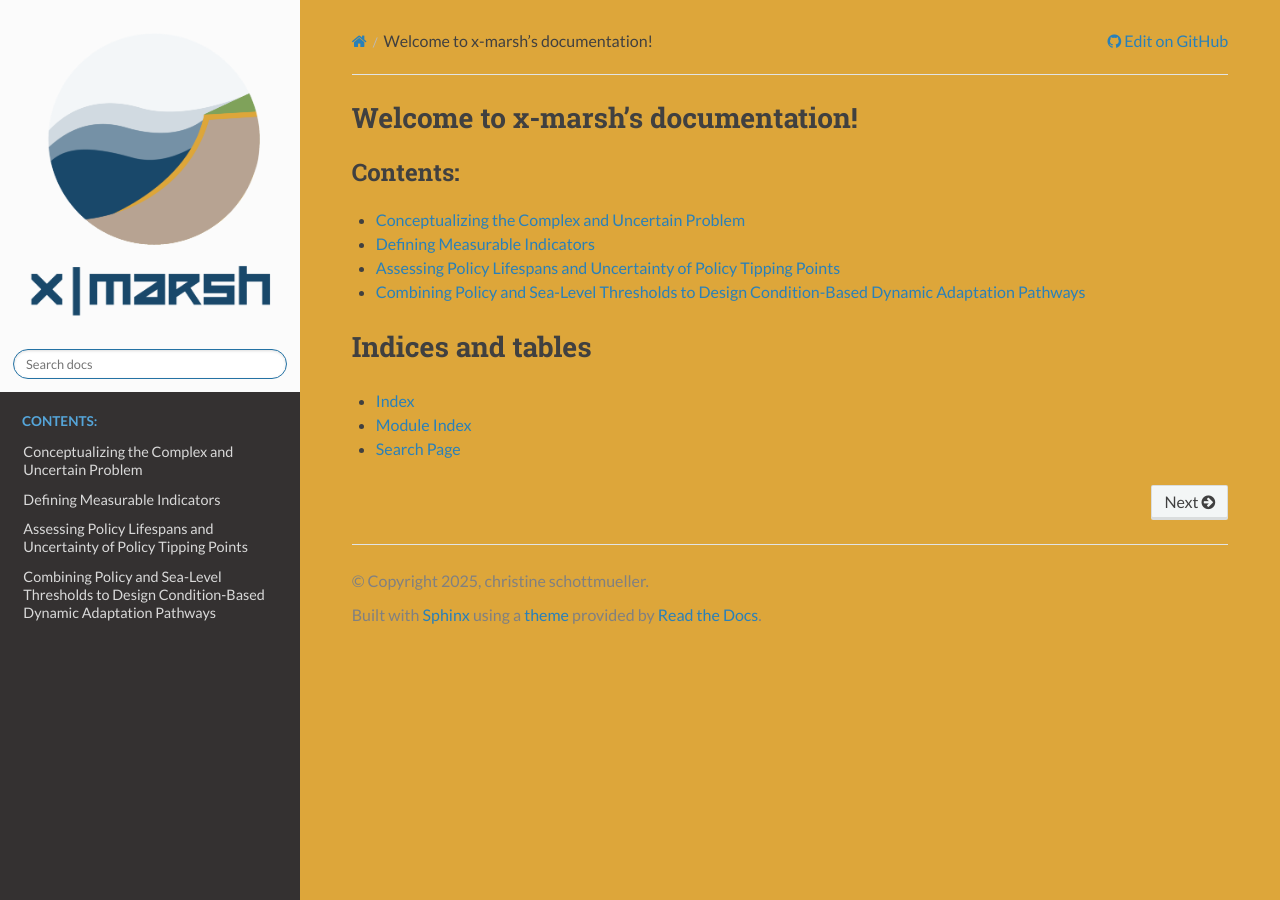
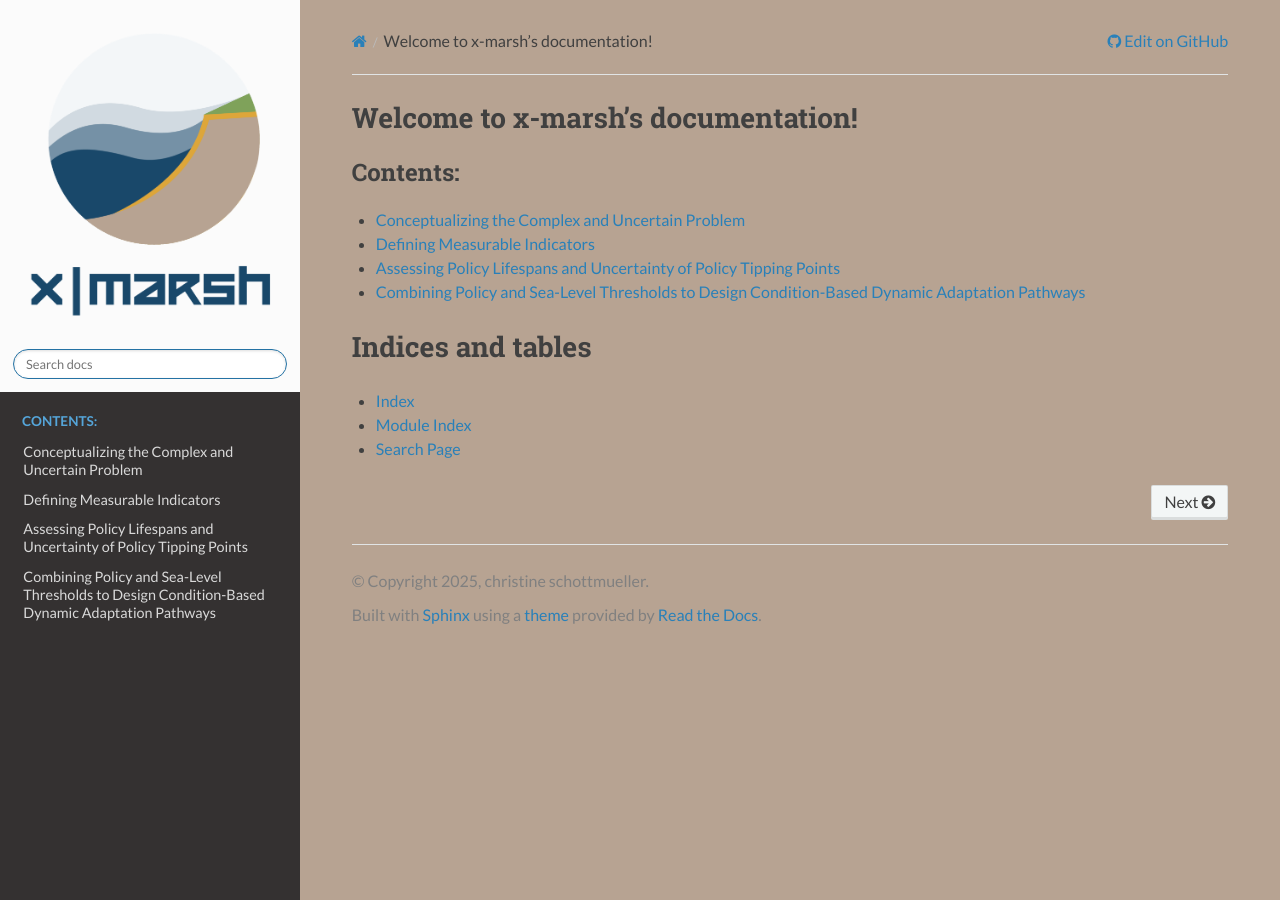
Before and after one commit to christineschottmueller/x-marsh, a Sphinx documentation site: the page built from docs/index.rst, in a window 1280 px wide. Built offline with Sphinx 7.4.7 and the Read the Docs theme 3.1.0, drawn with Linux system fonts in a browser that asks for light colours.

Commit message:
Updated custom.css

```diff
--- a/docs/_static/custom.css
+++ b/docs/_static/custom.css
@@ -13,11 +13,6 @@ body {
     margin: 0 auto;
 }
 
-.wy-nav-content {
-    max-width: 1200px !important;
-	background-color: #DDA63A;
-}
-
 .wy-side-nav-search{
     background-color: #FBFBFB;
 }
@@ -30,6 +25,12 @@ body {
     background-color: #efefef;
 }
 
+
+.wy-nav-content {
+    max-width: 1200px !important;
+	background-color: #B7A392;
+}
+
 .wy-nav-content-wrap {
-    background-color: #DDA63A;
+    background-color: #B7A392;
 }
```
